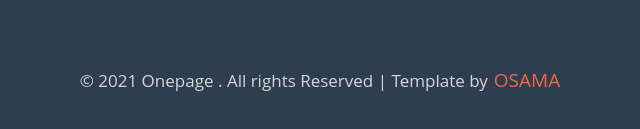
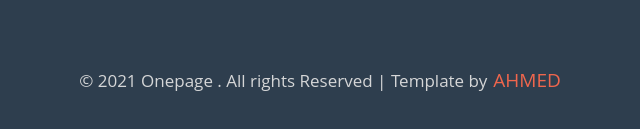
Before and after one commit to elmohandsnet/about, a plain HTML site: page index.html in a window 1280 px wide. Shown: the part 2021-2150 px from the top of the page, 317-957 px from the left. Drawn offline with nearby package versions, Linux system fonts and the light colour scheme.

Commit message:
Add files via upload

```diff
--- a/index.html
+++ b/index.html
@@ -225,7 +225,7 @@ Smartphone Compatible web template, free webdesigns for Nokia, Samsung, LG, Sony
 		</div>
 		<div class="footer-bottom">
 
-			<p>&copy; 2021 Onepage . All rights  Reserved | Template by<a href="https://github.com/elmohandsnet" target="target_blank">OSAMA</a></p>
+			<p>&copy; 2021 Onepage . All rights  Reserved | Template by<a href="https://github.com/elmohandsnet" target="target_blank">AHMED</a></p>
 
 			</div>
 			<script>
```
